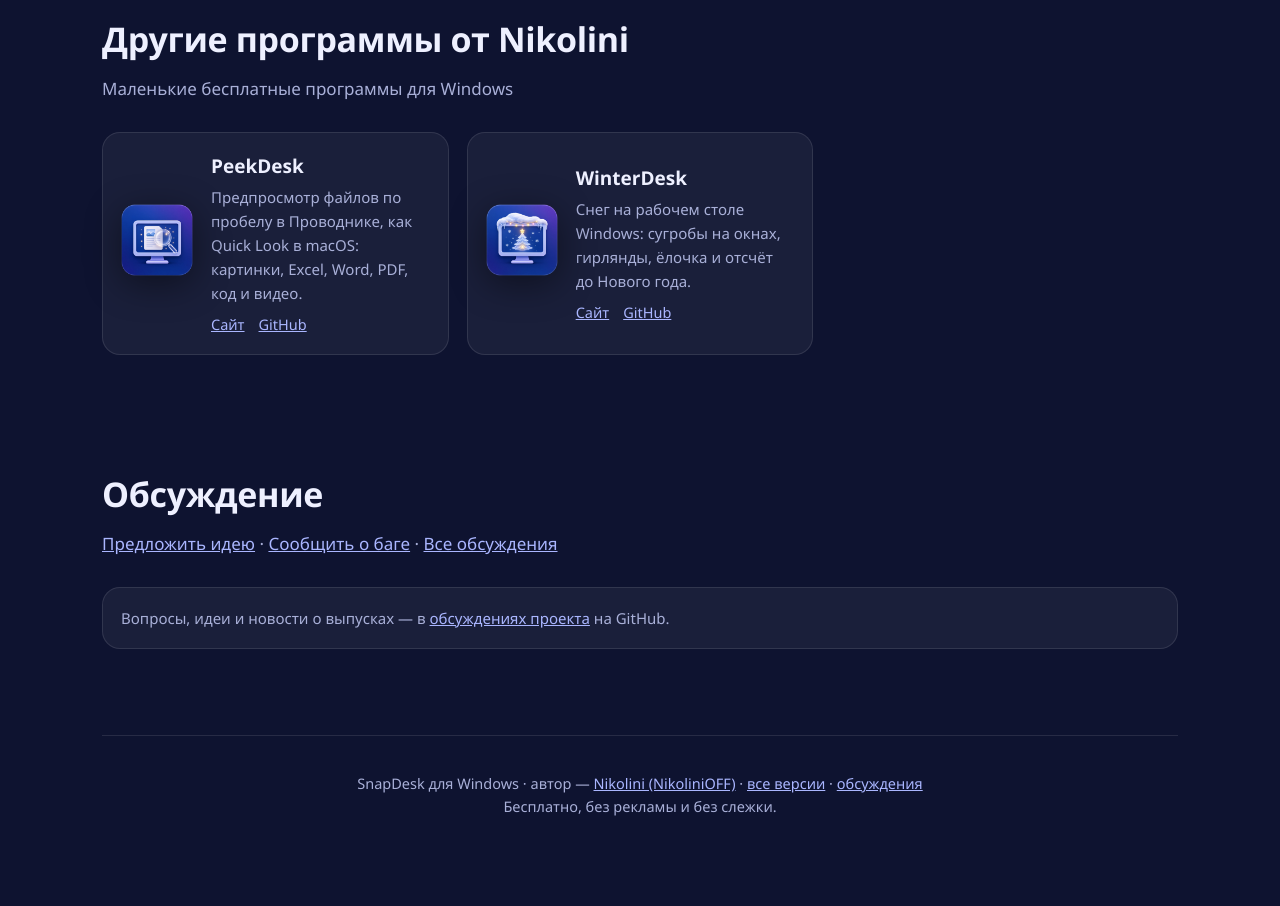
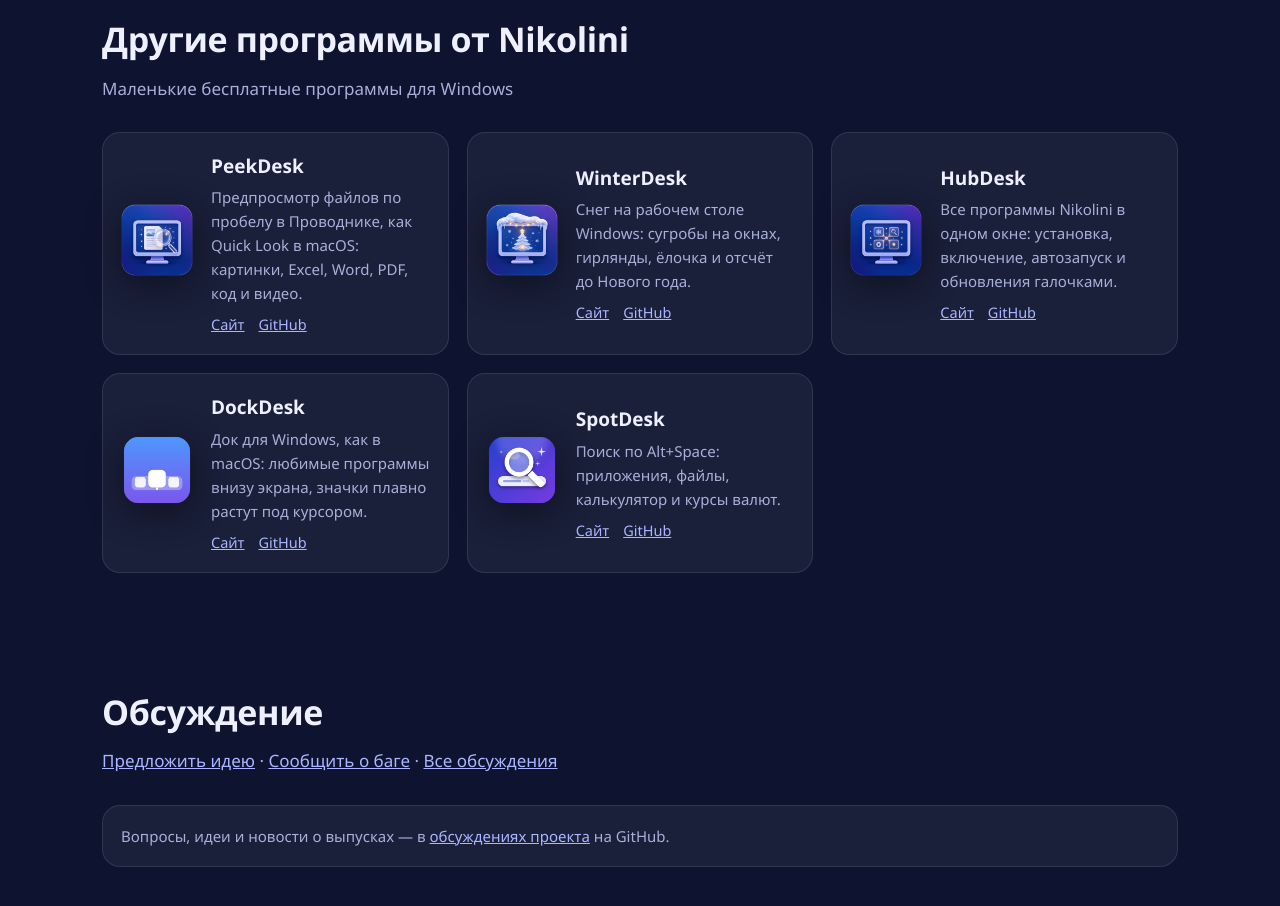
Before and after one commit to NikoliniOFF/SnapDesk, a plain HTML site: page docs/index.html in a window 1280 px wide. Shown: the part 5400-6306 px from the top of the page. Before the commit the page ends 6268 px from the top, so only its background shows below. Drawn offline with Linux system fonts and the light colour scheme; no server answers.

Commit message:
Другие программы от Nikolini: HubDesk, DockDesk, SpotDesk — README и сайт

```diff
--- a/docs/index.html
+++ b/docs/index.html
@@ -179,6 +179,21 @@ footer{padding:36px 0 50px;color:var(--sub);font-size:14.5px;text-align:center;b
           <div class="links"><a href="https://nikolinioff.github.io/WinterDesk/">Сайт</a><a href="https://github.com/NikoliniOFF/WinterDesk">GitHub</a></div>
         </div>
       </div>
+      <div class="app">
+        <a href="https://nikolinioff.github.io/HubDesk/"><img src="assets/apps/hubdesk.png" alt="HubDesk" width="72" height="72" loading="lazy"></a>
+        <div><h3>HubDesk</h3><p>Все программы Nikolini в одном окне: установка, включение, автозапуск и обновления галочками.</p>
+          <div class="links"><a href="https://nikolinioff.github.io/HubDesk/">Сайт</a><a href="https://github.com/NikoliniOFF/HubDesk">GitHub</a></div></div>
+      </div>
+      <div class="app">
+        <a href="https://nikolinioff.github.io/DockDesk/"><img src="assets/apps/dockdesk.png" alt="DockDesk" width="72" height="72" loading="lazy"></a>
+        <div><h3>DockDesk</h3><p>Док для Windows, как в macOS: любимые программы внизу экрана, значки плавно растут под курсором.</p>
+          <div class="links"><a href="https://nikolinioff.github.io/DockDesk/">Сайт</a><a href="https://github.com/NikoliniOFF/DockDesk">GitHub</a></div></div>
+      </div>
+      <div class="app">
+        <a href="https://nikolinioff.github.io/SpotDesk/"><img src="assets/apps/spotdesk.png" alt="SpotDesk" width="72" height="72" loading="lazy"></a>
+        <div><h3>SpotDesk</h3><p>Поиск по Alt+Space: приложения, файлы, калькулятор и курсы валют.</p>
+          <div class="links"><a href="https://nikolinioff.github.io/SpotDesk/">Сайт</a><a href="https://github.com/NikoliniOFF/SpotDesk">GitHub</a></div></div>
+      </div>
     </div>
   </section>
 
```
Also changed, not shown: docs/assets/apps/dockdesk.png (added), docs/assets/apps/hubdesk.png (added), docs/assets/apps/spotdesk.png (added), 1 other file.
